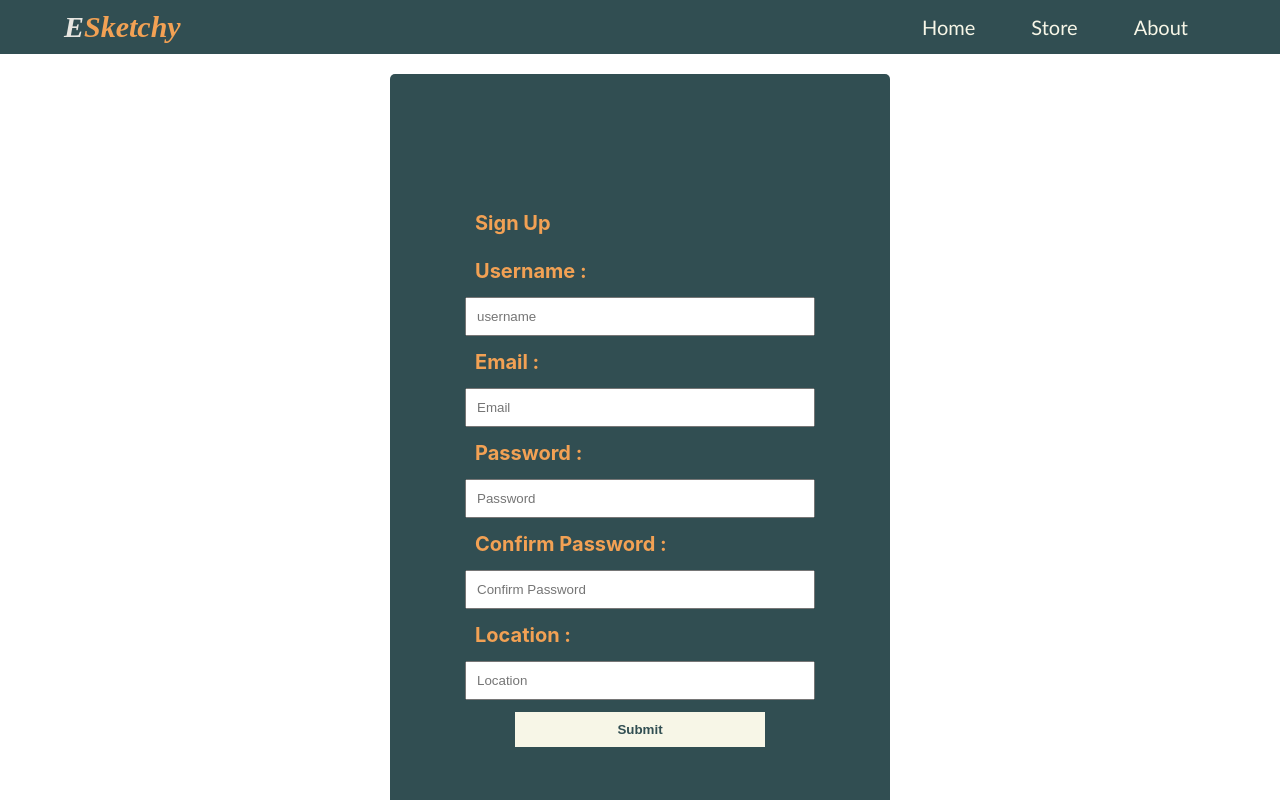
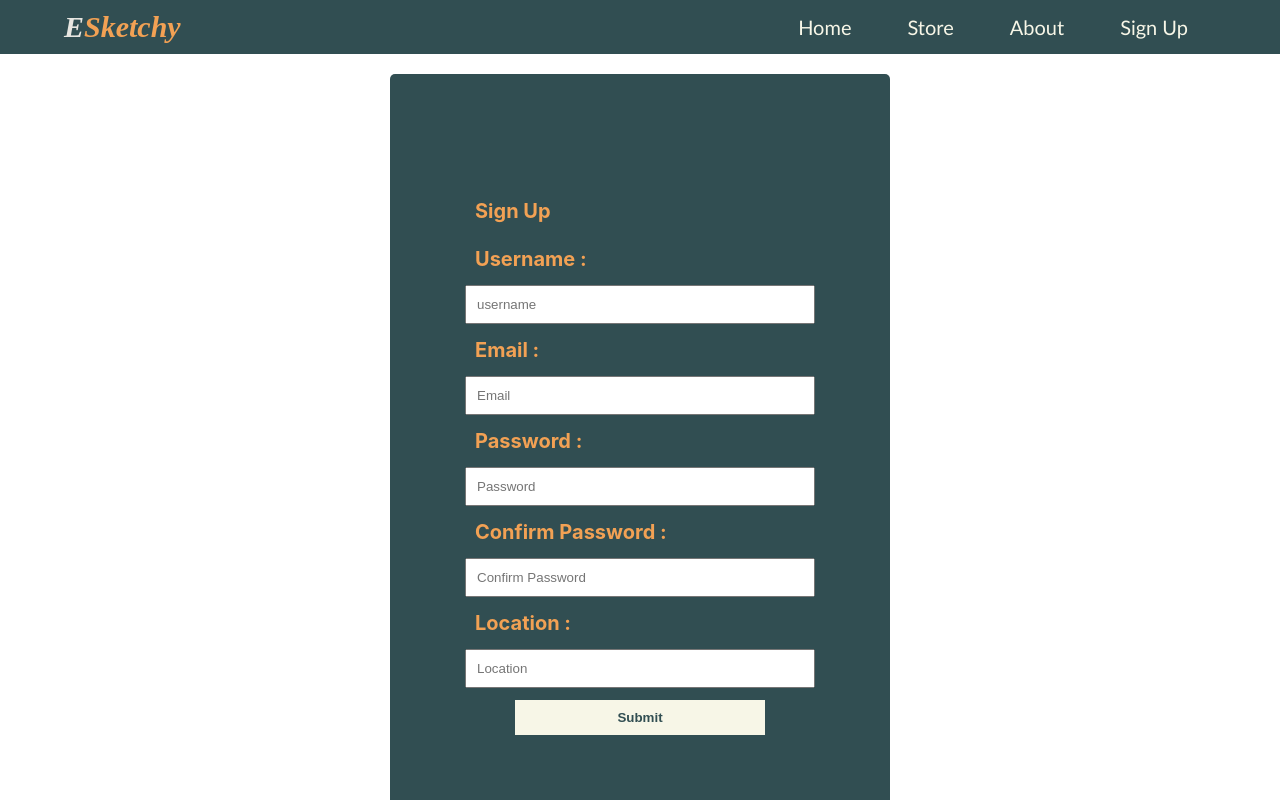
Before and after one commit to WebAhead8/e-Sketchy, a React (Create React App) app in the folder e-sketchy/: page /signup in a window 1280 px wide. Shown: the top 800 px of the page. Built offline with nearby package versions, Linux system fonts and the light colour scheme; no server answers.

Commit message:
updatingvali

```diff
--- a/e-sketchy/package.json
+++ b/e-sketchy/package.json
@@ -6,6 +6,7 @@
     "@testing-library/jest-dom": "^5.11.9",
     "@testing-library/react": "^11.2.5",
     "@testing-library/user-event": "^12.7.1",
+    "cors": "^2.8.5",
     "react": "^17.0.1",
     "react-dom": "^17.0.1",
     "react-router-dom": "^5.2.0",
--- a/e-sketchy/src/components/Navbar.js
+++ b/e-sketchy/src/components/Navbar.js
@@ -18,6 +18,9 @@ function Navbar() {
           <li>
             <a href="/about">About</a>
           </li>
+          <li>
+            <a href="/signup">Sign Up</a>
+          </li>
         </ul>
       </nav>
     </header>
--- a/e-sketchy/src/components/SignUp.js
+++ b/e-sketchy/src/components/SignUp.js
@@ -1,6 +1,7 @@
 import React from "react";
 import "../style/Form.css";
 import postUsers from "../utils/signUpFetch.js";
+let output = "";
 
 function SignUp() {
   const [signup, setSignup] = React.useState({
@@ -8,34 +9,19 @@ function SignUp() {
     email: " ",
     user_pass: "",
     loc: "",
+    user_pass2: "",
   });
-  // const url = `http://localhost:4000/users`;
 
-  // const checkResponse = (response) => {
-  //   if (response.status !== 201) {
-  //     console.log(`Error with the request! ${response.status}`);
-  //     return;
-  //   }
-  //   return response.json();
-  // };
+  function handelClick(e) {
+    e.preventDefault();
 
-  // const postUsers = (url, signup) => {
-  //   return fetch(url, {
-  //     method: "POST",
-  //     body: JSON.stringify(signup),
-  //     headers: {
-  //       "Content-type": "application/json",
-  //     },
-  //   })
-  //     .then(checkResponse)
-  //     .catch((err) => {
-  //       throw new Error(`fetch getData failed ${err}`);
-  //     });
-  // };
-  function handelClick() {
-    postUsers(signup);
+    if (signup.user_pass2 == signup.user_pass) {
+      output = "";
+      postUsers(signup);
+    } else {
+      output = "passord not match";
+    }
   }
-
   function handelChange(event) {
     const { name, value } = event.target;
     setSignup((prevValue) => {
@@ -48,13 +34,15 @@ function SignUp() {
 
   return (
     <div className="cont">
-      <form className="form">
+      <form onSubmit={handelClick} className="form">
         <label> Sign Up</label>
         <label>Username :</label>
         <input
           type="text"
           placeholder="username"
           name="username"
+          minlength="3"
+          maxlength="20"
           onChange={handelChange}
           required
         />
@@ -72,10 +60,20 @@ function SignUp() {
           placeholder="Password"
           name="user_pass"
           onChange={handelChange}
+          pattern="(?=.*\d)(?=.*[a-z])(?=.*[A-Z]).{8,}"
+          title="Must contain at least one  number and one uppercase and lowercase letter, and at least 8 or more characters"
           required
         />
+
         <label>Confirm Password :</label>
-        <input type="password" placeholder="Confirm Password" required />
+        <input
+          type="password"
+          placeholder="Confirm Password"
+          name="user_pass2"
+          onChange={handelChange}
+          required
+        />
+
         <label>Location :</label>
         <input
           type="text"
@@ -84,9 +82,8 @@ function SignUp() {
           onChange={handelChange}
           required
         />
-        <button type="submit" onClick={handelClick}>
-          Submit
-        </button>
+        <button type="submit">Submit</button>
+        <output>{output}</output>
       </form>
     </div>
   );
```
Also changed, not shown: e-sketchy/src/pictures/formm.js (added, +16 -0 lines), 1 other file (tests, documents, lock files or other folders).
